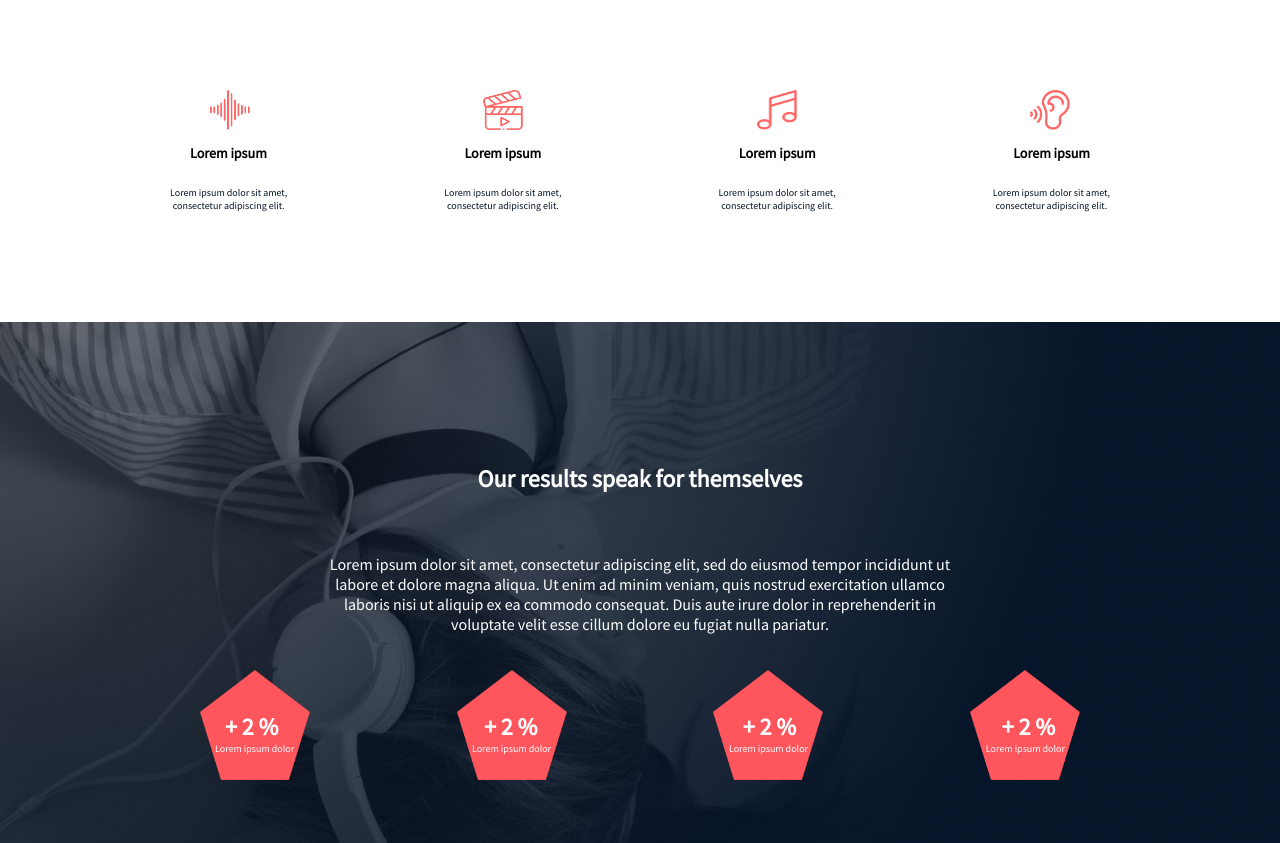
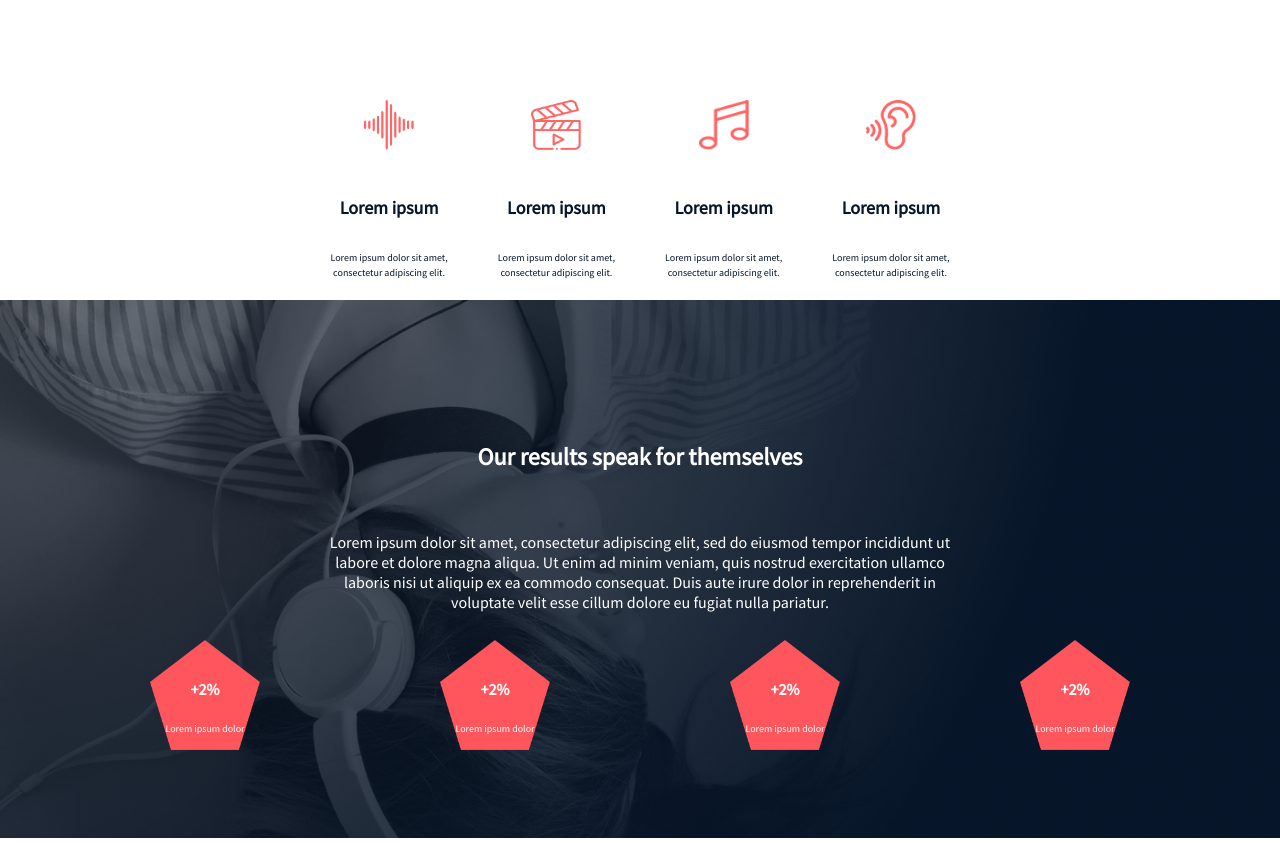
Before and after one commit to Yasmin-Walid/Week5-HTML-CSS, a plain HTML site: page headphones3/index.html in a window 1280 px wide. Shown: the part 760-1603 px from the top of the page. Drawn offline with Linux system fonts and the light colour scheme.

Commit message:
desktop design

```diff
--- a/headphones3/index.html
+++ b/headphones3/index.html
@@ -54,7 +54,8 @@
     </div>
     <!--Background image-->
 
-      <section class="second-section">
+      <section class="">
+        <div class="what-we-do">
         <h2 style="text-align: center; margin-top: 110px">What we do ...</h2>
         <p
           class="sec-parag"
@@ -68,8 +69,56 @@
           in reprehenderit in <br />
           voluptate velit esse cillum dolore eu fugiat nulla pariatur.
         </p>
+      </div>
 
-          <div class="ALL-ICONS">
+
+
+          <div class="icons-cont">
+            <div class="icon"> <!-- first icon -->
+              <div><img src="../icons/sound-frecuency.png" height="50px" width="50px"></div>
+              <div><h3>Lorem ipsum</h3></div>
+            <div>
+              <p>Lorem ipsum dolor sit amet,<br> consectetur adipiscing elit.</p>
+            </div>
+          </div>
+
+          <div class="icon">
+            <div><img src="../icons/video (1).png" height="50px" width="50px"></div>
+            <div><h3>Lorem ipsum</h3></div>
+            <div>
+              <p>Lorem ipsum dolor sit amet,<br> consectetur adipiscing elit.</p>
+            </div>
+          </div>
+
+          <div class="icon">
+            <div><img src="../icons/music (3).png" height="50px" width="50px"></div>
+            <div><h3>Lorem ipsum</h3></div>
+            <div>
+              <p>Lorem ipsum dolor sit amet,<br> consectetur adipiscing elit.</p>
+              </div>
+          </div>
+
+          <div class="icon">
+            <div><img src="../icons/hearing (1).png" height="50px" width="50px"></div>
+            <div><h3>Lorem ipsum</h3></div>
+            <div>
+              <p>Lorem ipsum dolor sit amet,<br> consectetur adipiscing elit.</p>
+            </div>
+          </div>
+        </section>
+
+
+
+
+
+
+
+
+
+
+
+
+         <!--  <div class="ALL-ICONS">
 
         <div class="icons">
 
@@ -112,10 +161,10 @@
           consectetur adipiscing elit.
         </p>
       </div>
-    </div>
+    </div>  -->
 
 
-      </section>
+
 
 
     <div class="third-section"><!--start of background2-->
@@ -130,33 +179,47 @@
                 in reprehenderit in <br />
                 voluptate velit esse cillum dolore eu fugiat nulla pariatur.
               </p>
-          <div class="Pentagon-shapes">
 
-            <img src="../images/pentagone.png" width="110" height="110">
-            <br>
-            <img src="../images/pentagone.png" width="110" height="110">
-            <br>
-            <img src="../images/pentagone.png" width="110" height="110">
-            <br>
-            <img src="../images/pentagone.png" width="110" height="110">
+
+
+                <div class="penta-cont">
+
+                    <div class="penta-item">
+                      <div><img src="../images/pentagone.png" height="110" width="110" /></div>
+                      <div class="penta-text">
+                        <h2>+2%</h2>
+                        <p>Lorem ipsum dolor</p>
                       </div>
-          <div class="above-pent">
-          <h2> + 2 % </h2>
-          <h2> + 2 % </h2>
-          <h2> + 2 % </h2>
-          <h2> + 2 % </h2>
                     </div>
 
-            <div class="above-pent-parg">
-          <p>Lorem ipsum dolor</p>
-          <p>Lorem ipsum dolor</p>
-          <p>Lorem ipsum dolor</p>
+                    <div class="penta-item">
+                      <div><img src="../images/pentagone.png" height="110" width="110" /></div>
+                      <div class="penta-text">
+                        <h2>+2%</h2>
                         <p>Lorem ipsum dolor</p>
                       </div>
+                    </div>
 
-         </div> <!--End of background2-->
+                    <div class="penta-item">
+                      <div><img src="../images/pentagone.png" height="110" width="110"  /></div>
+                      <div class="penta-text">
+                        <h2>+2%</h2>
+                        <p>Lorem ipsum dolor</p>
+                      </div>
+                    </div>
 
+                    <div class="penta-item">
+                      <div><img src="../images/pentagone.png"height="110" width="110" /></div>
+                      <div class="penta-text">
+                        <h2>+2%</h2>
+                        <p>Lorem ipsum dolor</p>
+                      </div>
+                    </div>
+                </div>
           </section>
+
+        </div>
+
 
 
         <section class="contact-us">
@@ -177,12 +240,13 @@
             <button class="reg-button2">CALL TO ACTION</button>
 
           </div>
+
     </section>
 
       <div class="footer-background">
           <footer>
               <div class="foot-container">
-          <img class="logo" src="../images/logo_headphones.png" width="161px" height="32px"/>
+                <div><img class="logo" src="../images/logo_headphones.png" width="161px" height="32px" /></div>
 
                 <div class="contact-logos">
                   <img src="../images/Facebook_White.png" height="20px" width="20px"><br>
@@ -190,10 +254,10 @@
                   <img src="../images/instagram.png" height="20px" width="20px"><br>
                 </div>
               </div>
-          <p style="color:#FFFFFF ;font-size: 10px; opacity: 0.35; text-align: center;">©headphones 2020</p>
-        </div>
+                <p style="color:#FFFFFF ;font-size: 10px; opacity: 0.35; text-align: center; padding-top: 20px; margin: 0;">©headphones 2020</p>
+
 
           </footer>
-
+        </div>
   </body>
 </html>
--- a/headphones3/styles.css
+++ b/headphones3/styles.css
@@ -91,50 +91,58 @@ body {
 
 /* Second section */
 
-
-.icons {
-  display: flex;
-  flex-wrap: wrap;
-  justify-content: space-between;
-  align-items: center;
-  text-align: center;
-  font-family: Source Sans Pro;
-  margin-left: 210px;
-  margin-right: 210px;
-  margin-top: 97px;
-}
-.caption-icons {
-  display: flex;
-  flex-wrap: wrap;
-  justify-content: space-between;
-  align-items: center;
-  text-align: center;
-  font-family: Source Sans Pro;
-  margin-left: 190px;
-  margin-right: 190px;
-  font-size: 12px;
-  gap: 58px;
+.second-section{
+display: flex;
+flex-direction: column;
+align-items: center;
+justify-content: center;
 }
 
-.caption-icons2 {
-  display: flex;
-  align-items: center;
-  justify-content: space-between;
+
+.icons-cont{
+display: flex;
+text-align: center;
+justify-content: center;
+flex-wrap: wrap;
+padding-top: 97px;
+gap: 50px;
+
+
+}
+
+.icons-cont h3 {
+  font-size: 18px;
   text-align: center;
-  font-family: Source Sans Pro;
-  margin-left: 170px;
-  margin-right: 170px;
-  font-size: 10px;
+  font-weight: 600;
   color: #071629;
-  margin-bottom: 100px;
+  padding-top: 24px;
 }
+
+  .icons-cont p {
+    margin: 0;
+    color: #071629;
+    line-height: 1.5;
+    font-size: 10px;
+    padding-top: 13px;
+  }
+
+  .icon {
+      display: flex;
+      flex-direction: column;
+      justify-content: center;
+      align-items: center;
+      text-align: center;
+    }
+
+
+
 .third-section {
   background-image: url(../images/headphones_hero_2.jpg);
   color: white;
   text-align: center;
   background-size: cover;
   background-repeat: no-repeat;
-  height: 600px;
+
 }
 
 .third-section h2 {
@@ -143,49 +151,56 @@ body {
   padding-bottom: 40px;
 }
 
-.Pentagon-shapes {
+.penta-cont {
   display: flex;
-  justify-content: space-between;
-  flex-direction: row;
+  gap: 180px;
+  flex-wrap: wrap;
+  align-content: center;
   align-items: center;
-  margin-right: 200px;
-  margin-left: 200px;
-  margin-top: 56px;
-  position: relative;
-  bottom: 20px;
+  justify-content: center;
+  padding-top: 76px;
+  margin-top: 150px;
+
+
 }
-.above-pent {
+.penta-item {
   display: flex;
-  justify-content: space-between;
-  flex-direction: row;
+  flex-direction: column;
+  justify-content: center;
   align-items: center;
-  margin-right: 200px;
-  margin-left: 200px;
-  position: relative;
-  bottom: 250px;
-  gap: 50px;
-  padding-right: 25px;
-  padding-left: 25px;
+  text-align: center;
+  height: 0;
+  gap: 10px;
+
 }
 
-.above-pent-parg {
-  display: flex;
-  justify-content: space-between;
-  flex-direction: row;
-  align-items: center;
-  margin-right: 200px;
-  margin-left: 200px;
+.penta-text {
+ position: relative;
+ bottom: 240px;
+}
+
+.penta-text h2 {
+  font-weight: bold;
+  font-size: 16px;
+  color: white;
+}
+
+.penta-text p {
+  color: white;
+  font-size: 10px;
+  padding-top: 20px;
+  font-weight: lighter;
   position: relative;
-  bottom: 320px;
-  padding-right: 15px;
-  padding-left: 15px;
-  font-size: 10px;
-  text-align: center;
+  bottom: 50px;
 }
+
+
+
 .contact-us h2 {
   text-align: center;
   position: relative;
   top: 55px;
+  color: black;
 }
 
 .form {
@@ -199,6 +214,8 @@ body {
   flex-direction: column;
   align-items: center;
   gap: 80px;
+  margin: 0;
+
 }
 .reg-button2 {
   background-color: #ff6565;
@@ -217,7 +234,9 @@ body {
 .footer-background {
   background-color: #071629;
   background-size: contain;
-  height: 110px;
+  height: 115px;
+
+
 }
 
 .contact-logos {
@@ -227,12 +246,18 @@ body {
   position: relative;
   top: 40px;
   margin-right: 90px;
+
+
 }
 
 .foot-container {
   display: flex;
-  flex-direction: row;
-  justify-content: space-between;
+  flex-wrap: wrap;
+  justify-content: space-around;
+
+}
+.logo-footer{
+  margin-top: 110px;
 }
 
 @media only screen and (max-width: 480px) {
```
Lines whose indentation alone changed are shown as unchanged.
